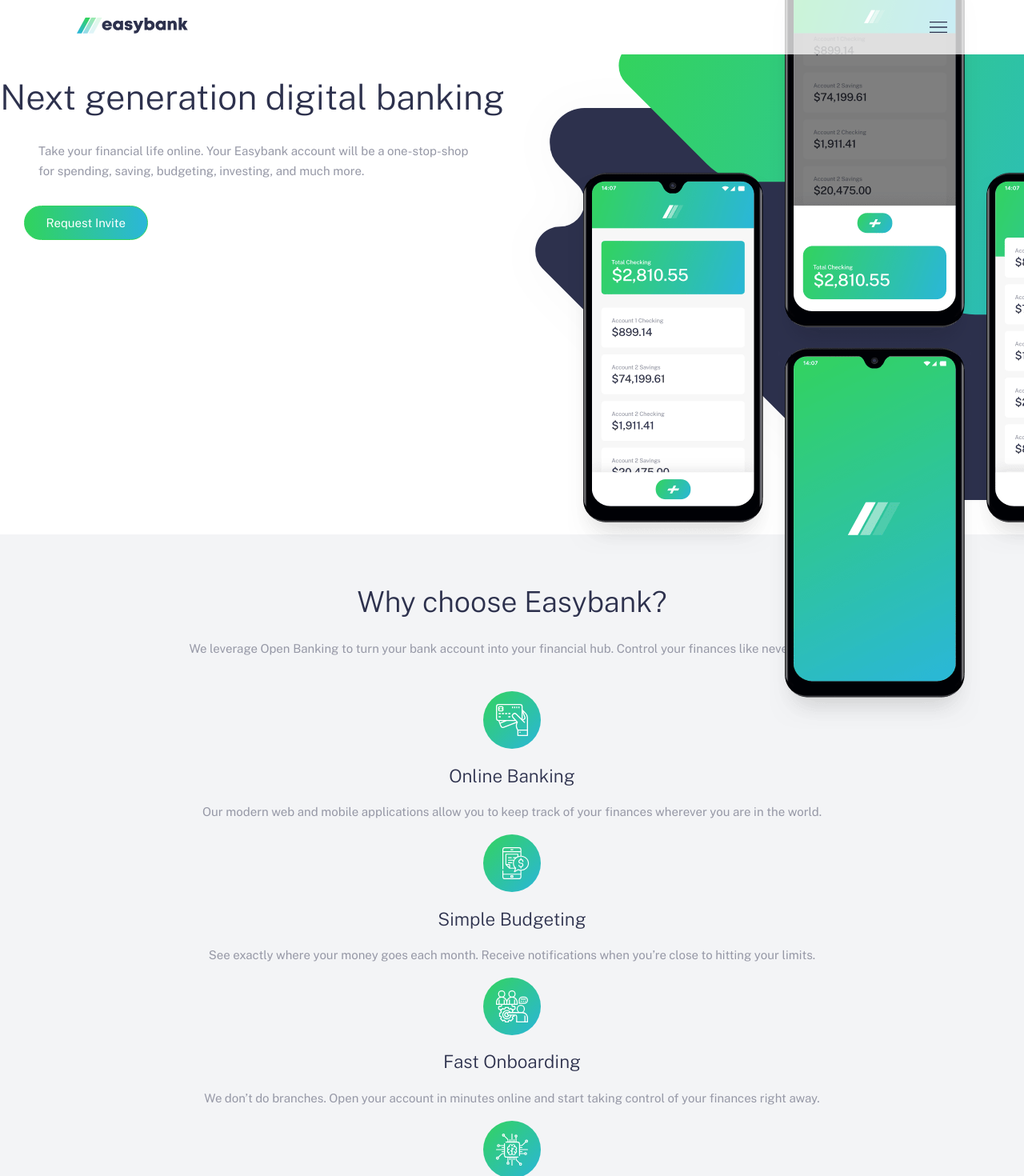
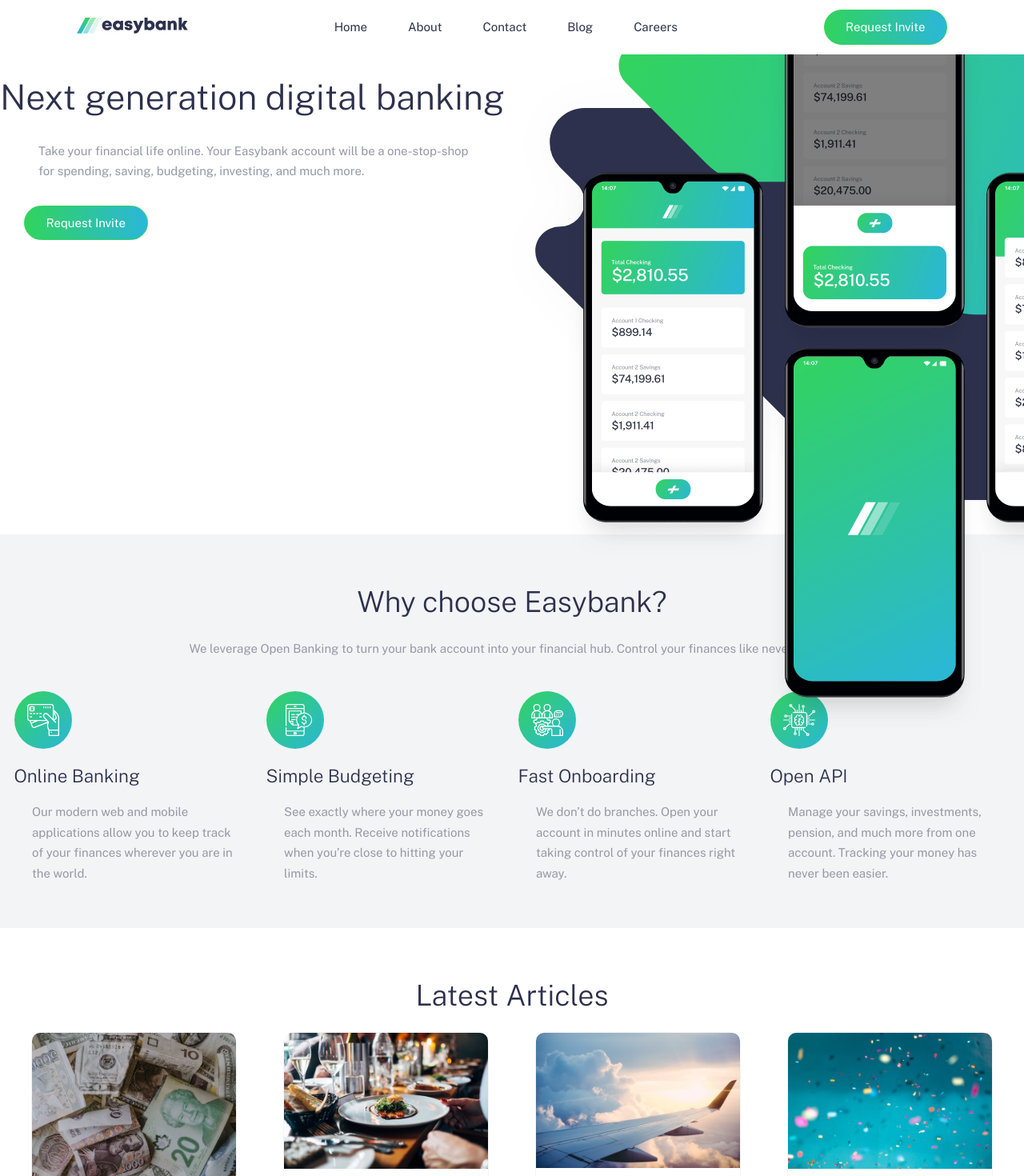
Before and after one commit to NateOs/easybank, a React (Create React App) app: page / in a window 1280 px wide. Shown: the top 1470 px of the page at 80% size. Built offline with nearby package versions, Linux system fonts and the light colour scheme.

Commit message:
fixed navbar on all vwports, fine tuning + bugfix

```diff
--- a/src/components/Navbar.jsx
+++ b/src/components/Navbar.jsx
@@ -6,32 +6,36 @@ import Button from "./Button";
 export default function Navbar() {
   return (
     <nav className="nav">
+
       {/* logo */}
       <a href="localhost:3000/" className="nav__logo">
         <img src={logo} alt="eazybank" />
       </a>
+
       {/* nav links */}
-      <ul className="nav__links">
-        <li className="nav__link-item">
+      <div className="nav__links">
+        <p className="nav__link-item">
           <a href="localhost:3000/">Home</a>
-        </li>
-        <li className="nav__link-item">
+        </p>
+        <p className="nav__link-item">
           <a href="localhost:3000/">About</a>
-        </li>
-        <li className="nav__link-item">
+        </p>
+        <p className="nav__link-item">
           <a href="localhost:3000/">Contact</a>
-        </li>
-        <li className="nav__link-item">
+        </p>
+        <p className="nav__link-item">
           <a href="localhost:3000/">Blog</a>
-        </li>
-        <li className="nav__link-item">
+        </p>
+        <p className="nav__link-item">
           <a href="localhost:3000/">Careers</a>
-        </li>
-        <li>
-          {/* <Button /> */}
-          <Button />
-        </li>
-      </ul>
+        </p>
+      </div>
+
+      {/* button */}
+      <div className="nav__button">
+        <Button />
+      </div>
+
       {/* menu icon */}
       <img src={hamburger} alt="menu" className="nav__menu" />
     </nav>
--- a/src/styles/App.scss
+++ b/src/styles/App.scss
@@ -1,8 +1,10 @@
+// partials
 @import "normalize.scss";
 @import "variables";
 @import "config";
 @import "include-media";
 
+// components' partials
 @import "header.scss";
 @import "features.scss";
 @import "article.scss";
@@ -19,6 +21,10 @@ body {
   min-width: 320px;
   position: relative;
   overflow: clip;
+}
+
+.nav a {
+  color: $primary-dark-blue;
 }
 
 a,
@@ -66,42 +72,10 @@ a:visited {
   color: $primary-dark-blue;
 }
 
-/*
-*
-              Media Queries
-*
-*/
-@media (max-width: 1024px) {
-  //   .desktop-image {
-  //     display: none;
-  //   }
-  // }
+// Media Queries
 
+// less than tablet
 
-
-  //   /*
-  // *
-  //               Navbar
-  // *
-  // */
-  //   // Nav
-  //   .nav {
-  //     height: 4.5em;
-  //     position: relative;
-  //     z-index: 1;
-  //     background: $transparent-white;
-  //     color: $primary-dark-blue;
-  //     &__menu {
-  //       display: none;
-  //     }
-  //   }
-
-
-
-
-}
-
-// Media Queries
 
 // above or equal to tablet mode
 @include media("<tablet") {
@@ -109,18 +83,29 @@ a:visited {
   .desktop-image {
     display: none;
   }
+
+
 }
 
 // grey area b/n tablet and phone
 @include media(">=tablet", "<=desktop") {
-
   .nav {
     height: 4.5em;
     position: relative;
     z-index: 1;
-    background: $transparent-white;
+    background: white;
     color: $primary-dark-blue;
+    display: flex;
+    justify-content: space-between;
     &__menu {
+      display: none;
+    }
+    &__links {
+      display: flex;
+      align-content: center;
+      justify-content: space-around;
+      color: $primary-dark-blue;
+    }&__button {
       display: block;
     }
   }
@@ -146,19 +131,33 @@ a:visited {
     top: -12vh;
   }
 
+  .grid {
+    display: grid;
+    grid-template-columns: repeat(4, minmax(auto, 20em));
+    gap: 1em;
+    justify-content: center;
+    text-align: left;
   }
-// greater than or desktop
+
+  .footer {
+    display: flex;
+    justify-content: space-around;
+  }
+}
+// desktop and above
 @include media(">=desktop") {
-
   .nav {
     height: 4.5em;
     position: relative;
     z-index: 1;
-        background: $transparent-white;
+    background: white;
     color: $primary-dark-blue;
     &__menu {
       display: none;
+    }&__button {
+      display: block;
     }
+
   }
 
   .hero {
@@ -198,11 +197,7 @@ a:visited {
     display: flex;
     justify-content: space-around;
   }
-
 }
-
-
-
 
 // // greater than or desktop
 // @include media(">=HD") {
--- a/src/styles/_header.scss
+++ b/src/styles/_header.scss
@@ -10,15 +10,17 @@
   padding: 0 7.5%;
   display: flex;
   align-items: center;
+  justify-content: space-between;
   position: relative;
-  color: $primary-dark-blue;
+  color: $neutral-grayish-blue;
   &__logo {
-    margin-right: auto;
+    // margin-right: auto;
   }
   &__links {
     width: 30rem;
+    margin: 0 3em;
     display: flex;
-    justify-content: space-between;
+    justify-content: space-around;
     list-style-type: none;
     text-decoration: none;
   }
@@ -26,6 +28,9 @@
     width: 1.5em;
     height: 0.9em;
     margin-left: auto;
+  }
+  &__button {
+    display: none;
   }
 }
 
```
Lines whose indentation alone changed are shown as unchanged.
